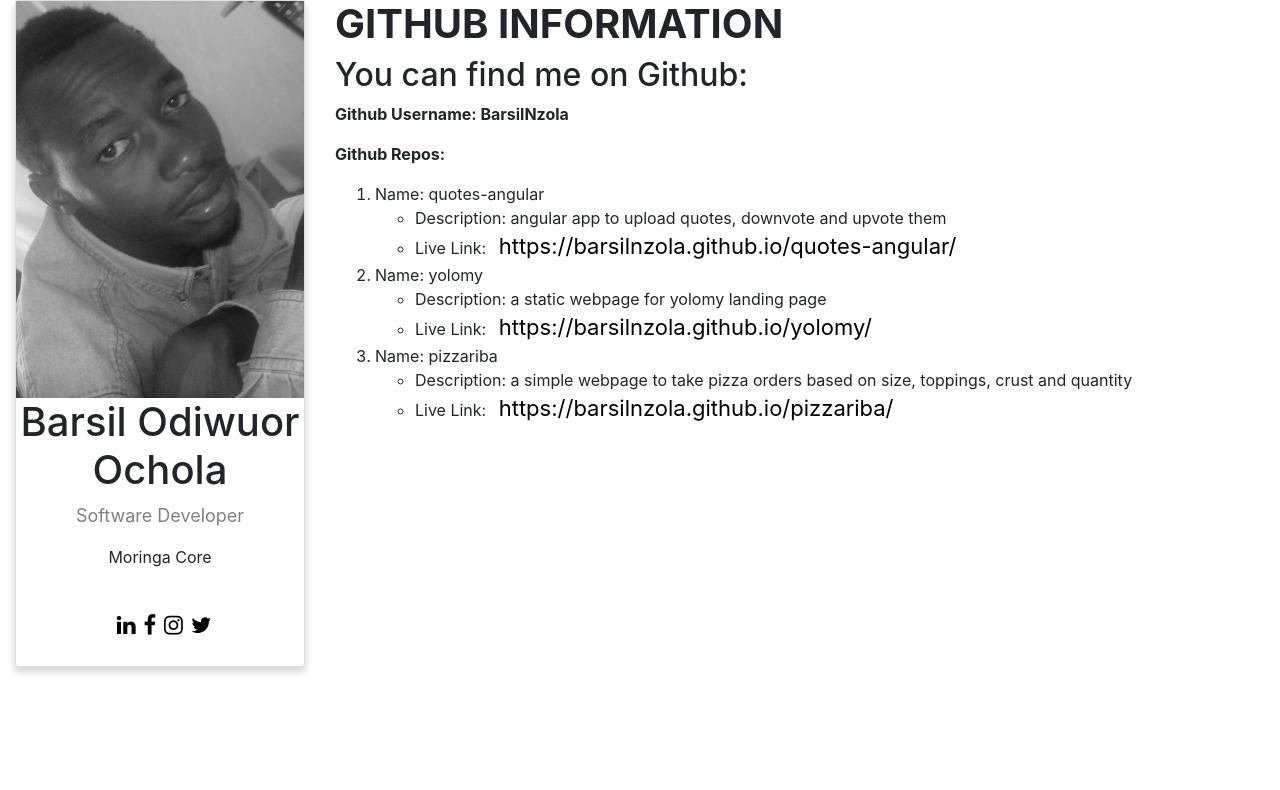
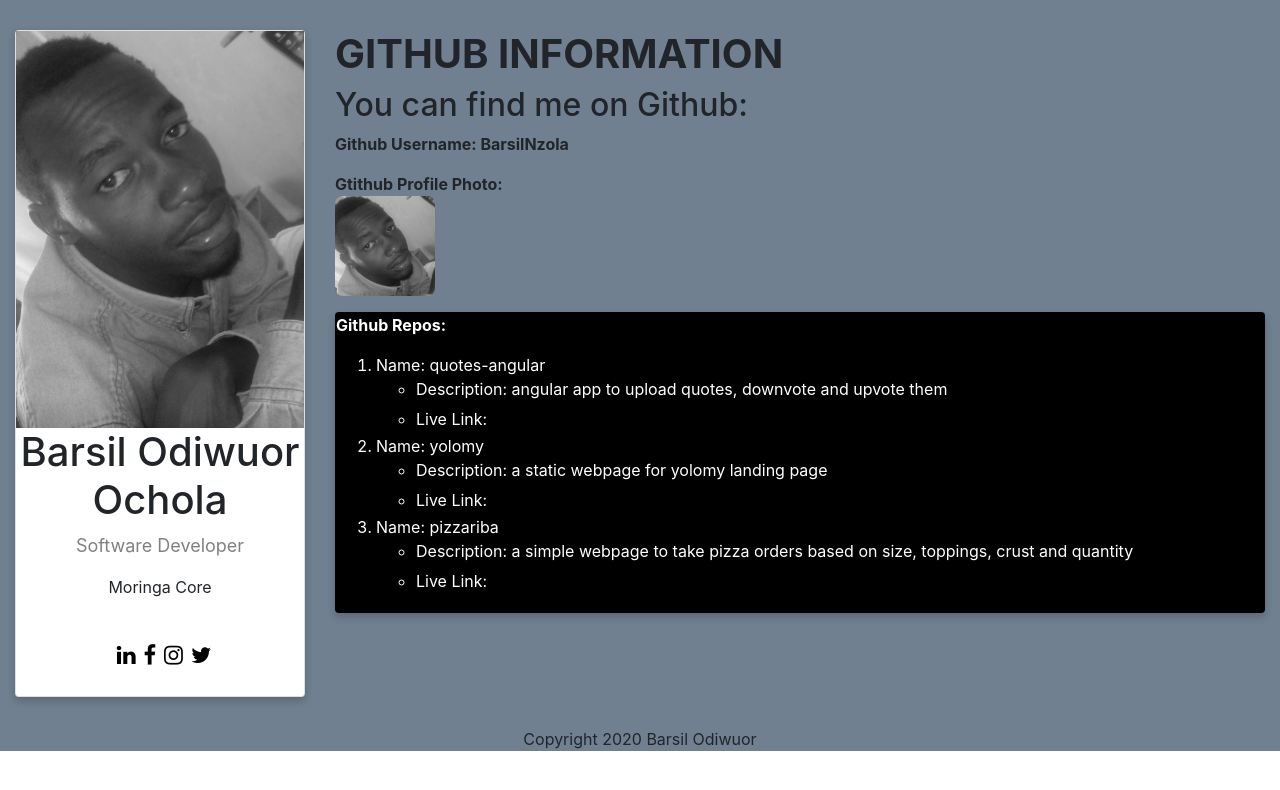
Before and after one commit to BarsilNzola/Github-search, an Angular app: page / in a window 1280 px wide. Shown: the top 790 px of the page. Built offline with nearby package versions, Linux system fonts and the light colour scheme.

Commit message:
added a footer

```diff
--- a/src/app/landing-page/landing-page.component.css
+++ b/src/app/landing-page/landing-page.component.css
@@ -1,3 +1,8 @@
+.container-fluid {
+    background-color: slategrey;
+    padding-top: 30px;
+}
+
 .card {
     box-shadow: 0 4px 8px 0 rgba(0, 0, 0, 0.2);
     max-width: 300px;
@@ -16,3 +21,19 @@
     display: inline-block;
     padding-left: 8px;
   }
+
+  #ghi img{
+    border-radius: 8px;
+    height: 100px;
+  }
+
+  #repos {
+      background-color: black;
+      max-width: 100%;
+      text-align: left;
+      color: white;
+  }
+
+  footer {
+      text-align: center;
+  }
--- a/src/app/landing-page/landing-page.component.html
+++ b/src/app/landing-page/landing-page.component.html
@@ -14,10 +14,13 @@
                 </div>
             </div>
         </div>
-        <div class="col-md-9">
+        <div class="col-md-9" id="ghi">
             <h1><strong>GITHUB INFORMATION</strong></h1>
             <h2>You can find me on Github:</h2>
             <p><strong>Github Username: BarsilNzola</strong></p>
+            <p><strong>Gtithub Profile Photo:</strong>
+            <br><img src="assets/images/githubprof.png"> </p>
+            <div class="card" id="repos">
                 <p><strong>Github Repos:</strong></p>
                 <ol>
                     <li>Name: quotes-angular</li>
@@ -39,3 +42,11 @@
             </div>
         </div>
     </div>
+</div>
+<div class="container-fluid">
+    <div class="row">
+        <div class="col">
+            <footer>Copyright 2020 Barsil Odiwuor</footer>
+        </div>
+    </div>
+</div>
```
Also changed, not shown: src/assets/images/githubprof.png (added). Lines whose indentation alone changed are shown as unchanged.
